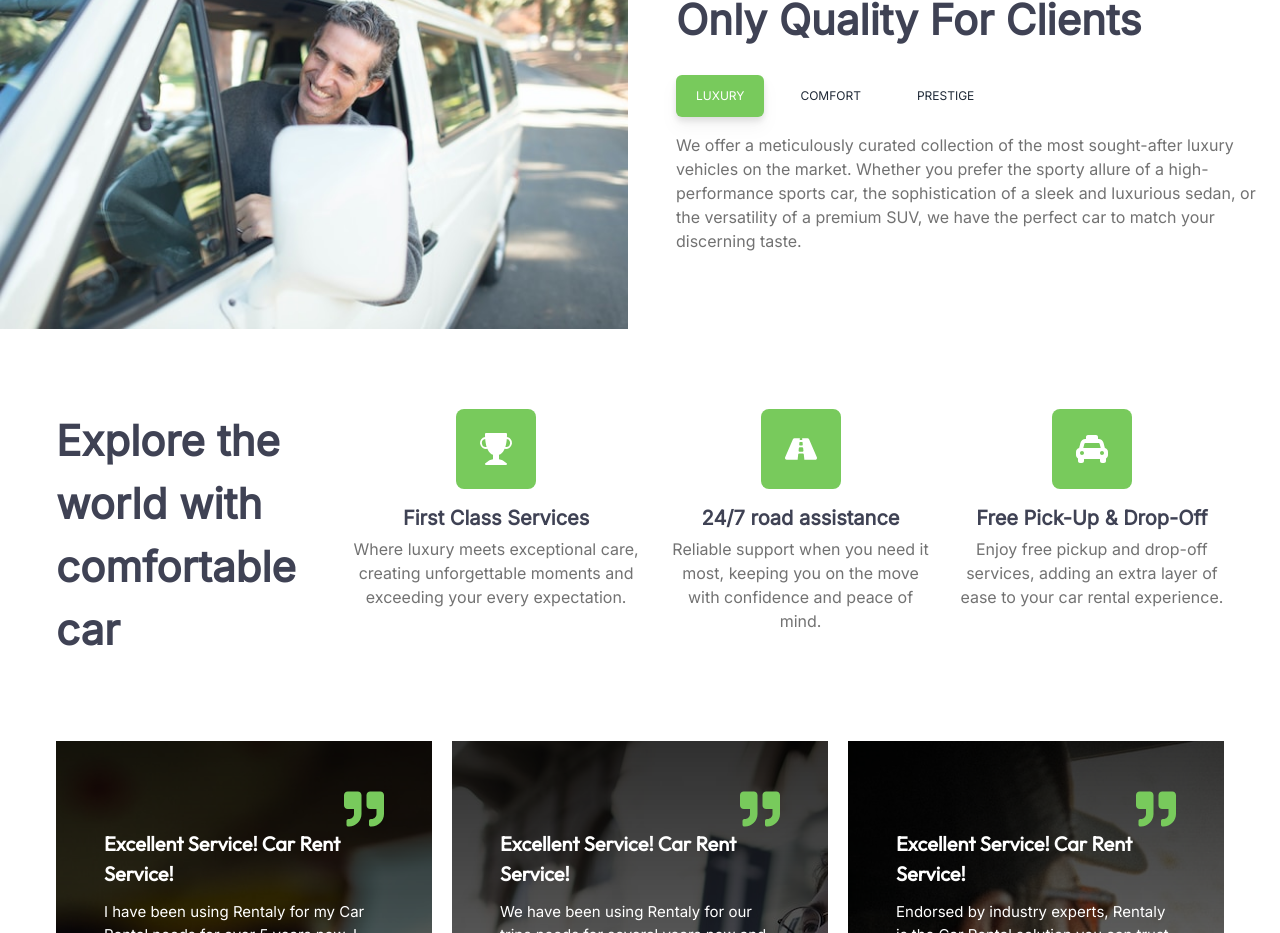
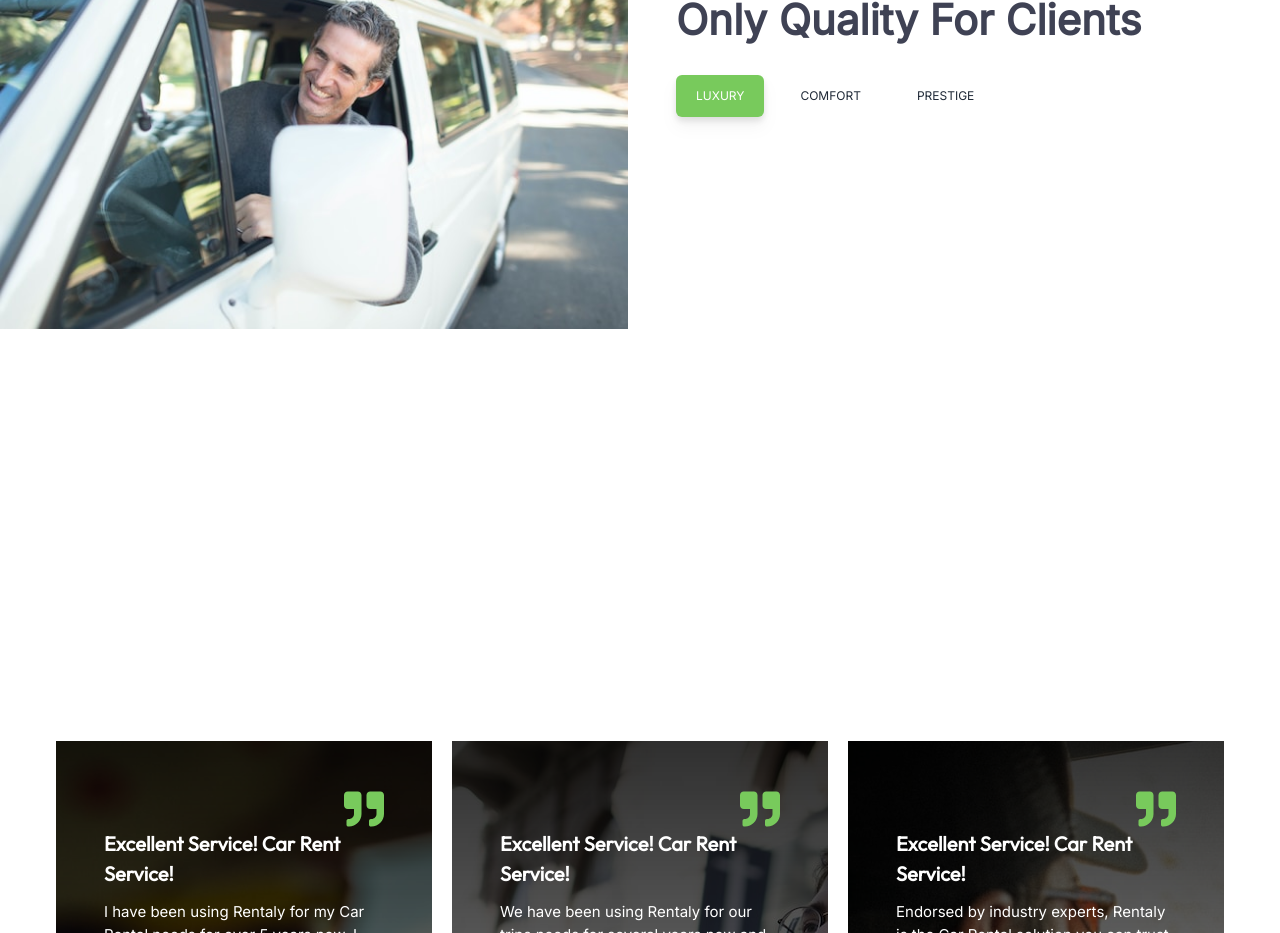
Before and after one commit to Mutah3r/rent-xpress-client, a React (Vite) app: page / in a window 1280 px wide. Shown: the part 1160-2093 px from the top of the page. Built offline with nearby package versions, Linux system fonts and the light colour scheme; no server answers.

Commit message:
add animaiton on scroll on homepage

```diff
--- a/package.json
+++ b/package.json
@@ -10,6 +10,7 @@
     "preview": "vite preview"
   },
   "dependencies": {
+    "aos": "^3.0.0-beta.6",
     "localforage": "^1.10.0",
     "match-sorter": "^6.3.1",
     "react": "^18.2.0",
--- a/src/pages/home/OurServices.jsx
+++ b/src/pages/home/OurServices.jsx
@@ -1,13 +1,23 @@
 import { FaRoad, FaTaxi } from "react-icons/fa";
 import { BsTrophyFill } from "react-icons/bs";
+import Aos from "aos";
+import 'aos/dist/aos.css';
+import { useEffect } from "react";
 
 const OurServices = () => {
+    useEffect(() => {
+        Aos.init({
+            anchorPlacement: "top-center",
+            duration: 500,
+        });
+    }, []);
+
     return (
-        <section className="flex flex-col lg:flex-row gap-8 lg:gap-4 p-4 my-12 max-w-[1200px] mx-auto">
-            <div>
+        <section className="overflow-hidden flex flex-col lg:flex-row gap-8 lg:gap-4 p-4 my-12 max-w-[1200px] mx-auto">
+            <div data-aos="fade-left">
                 <h1 className="text-center lg:text-left text-[42px] title-text font-semibold text-[#3F4254]">Explore the world with comfortable car</h1>
             </div>
-            <div className="flex flex-col sm:flex-row gap-6 text-center">
+            <div data-aos="fade-left" data-aos-delay="150" className="flex flex-col sm:flex-row gap-6 text-center">
                 <div>
                     <div className="bg-[#78CA5C] text-white text-[32px] p-6 inline-block rounded-lg">
                         <BsTrophyFill />
--- a/src/pages/home/OurVision.jsx
+++ b/src/pages/home/OurVision.jsx
@@ -1,7 +1,17 @@
 import { useState } from 'react';
-import happyClientImg from '../../assets/images/happy-client.jpg'
+import happyClientImg from '../../assets/images/happy-client.jpg';
+import Aos from "aos";
+import 'aos/dist/aos.css';
+import { useEffect } from "react";
 
 const OurVision = () => {
+    useEffect(() => {
+        Aos.init({
+            anchorPlacement: "top-center",
+            duration: 500,
+        });
+    }, []);
+
     const [selectedTab, setSelectedTab] = useState("luxury");
     const luxuryDescription = "We offer a meticulously curated collection of the most sought-after luxury vehicles on the market. Whether you prefer the sporty allure of a high-performance sports car, the sophistication of a sleek and luxurious sedan, or the versatility of a premium SUV, we have the perfect car to match your discerning taste.";
     const comfortDescription = "We prioritize your comfort and convenience throughout your journey. We understand that a comfortable ride can make a world of difference, whether you're embarking on a business trip or enjoying a leisurely vacation. That's why we offer a wide range of well-maintained, comfortable cars that cater to your specific needs.";
@@ -25,7 +35,7 @@ const OurVision = () => {
                     <button onClick={() => setSelectedTab('prestige')} className={`transition delay-100 px-5 py-3 uppercase rounded-md text-[12px] ${selectedTab === 'prestige' ? "text-white bg-[#78CA5C] drop-shadow-lg" : ""}`}>Prestige</button>
                 </div>
 
-                <p className="text-[#727272] text-center lg:text-left">{getTabText()}</p>
+                <p data-aos="fade-up" className="text-[#727272] text-center lg:text-left">{getTabText()}</p>
             </div>
         </section>
 
```
Also changed, not shown: 1 other file (tests, documents, lock files or other folders).
